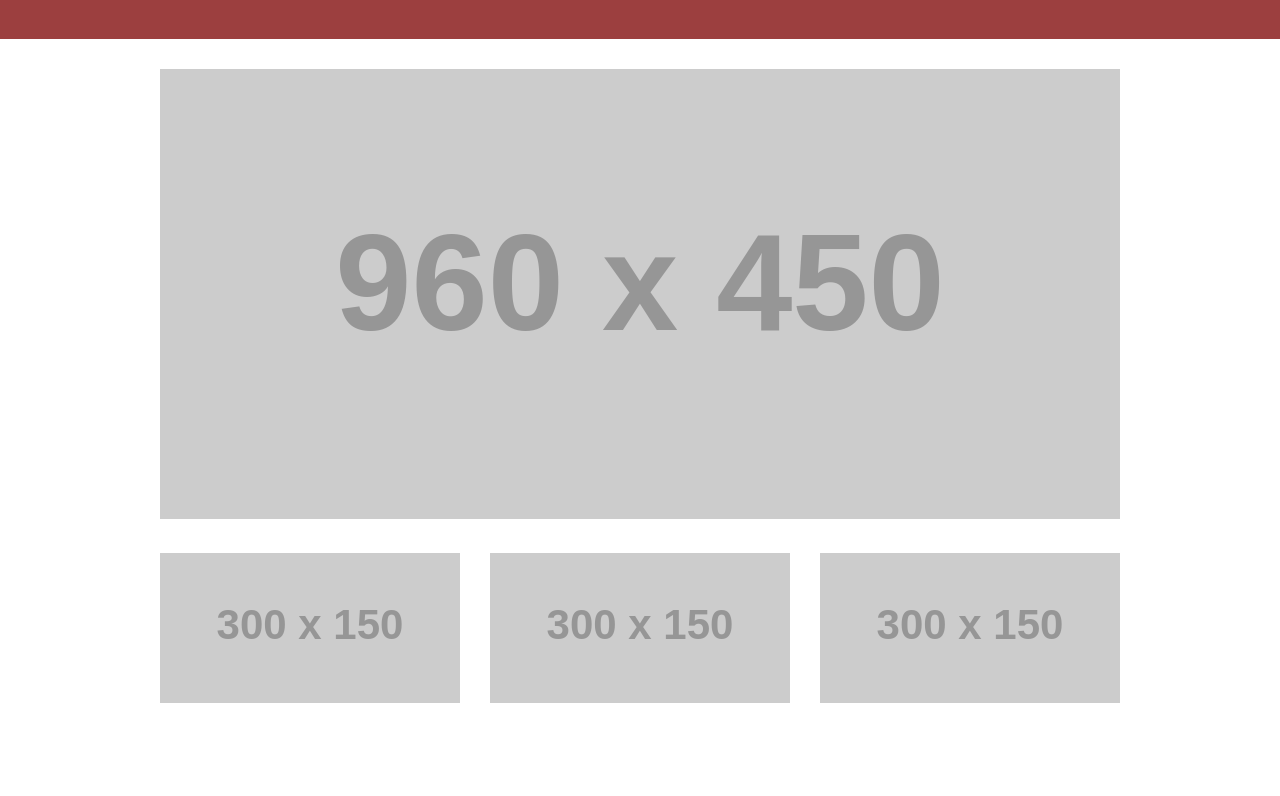
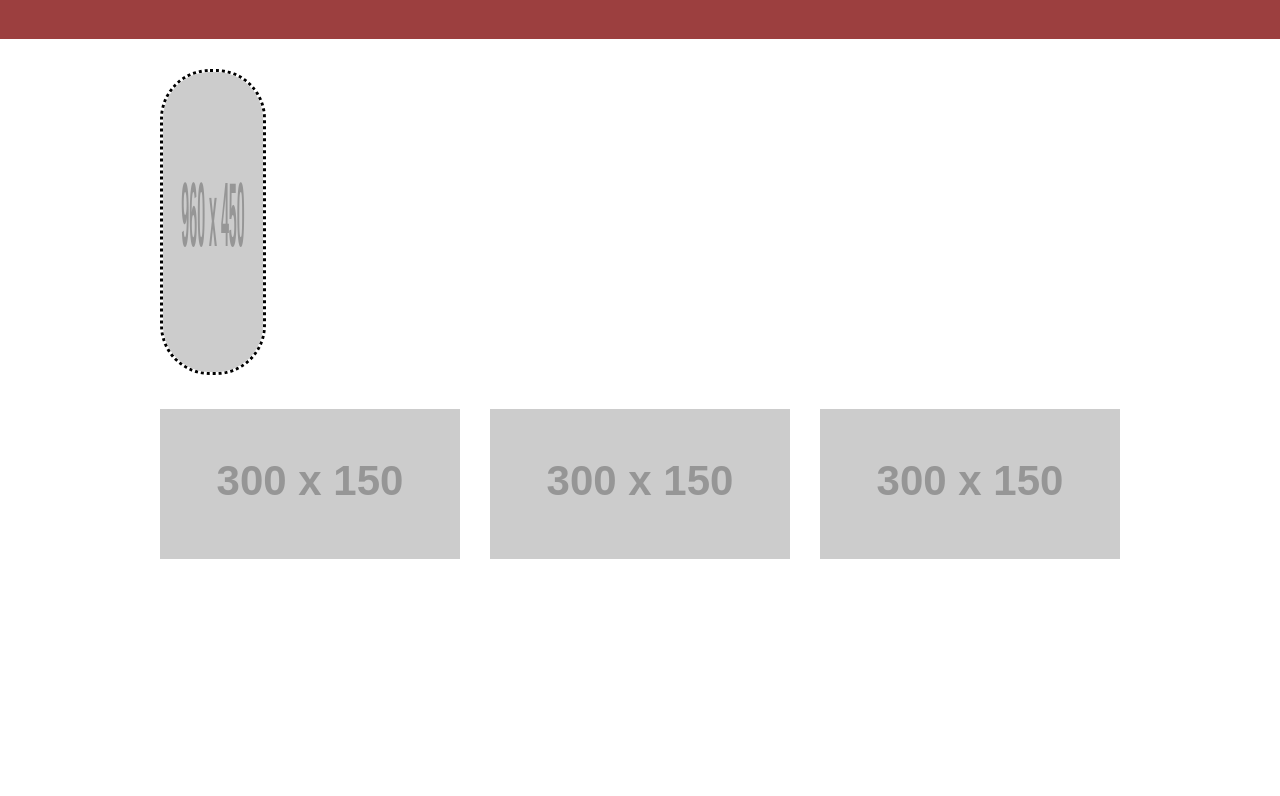
Before and after one commit to rjimmy2512/html-practice, a plain HTML site: page index.html in a window 1280 px wide. Shown: the part 61-857 px from the top of the page. Drawn offline with Linux system fonts and the light colour scheme; placeholder pictures from the web are drawn by us.

Commit message:
Still Pratcicing and Editing

```diff
--- a/style.css
+++ b/style.css
@@ -52,6 +52,10 @@ main{
 
 #Hero{
     width: 100%;
+    border-radius: 50px;
+    border: 3px dotted black;
+    height: 300px;
+    width: 100px;
 }
 
 main li{
@@ -67,5 +71,5 @@ main li:last-child{
 
 footer{
     height: 100px;
-    background: rgb(0, 0, 0);
+    background: rgb(red, green, rgb(49, 143, 167));
 }
```
